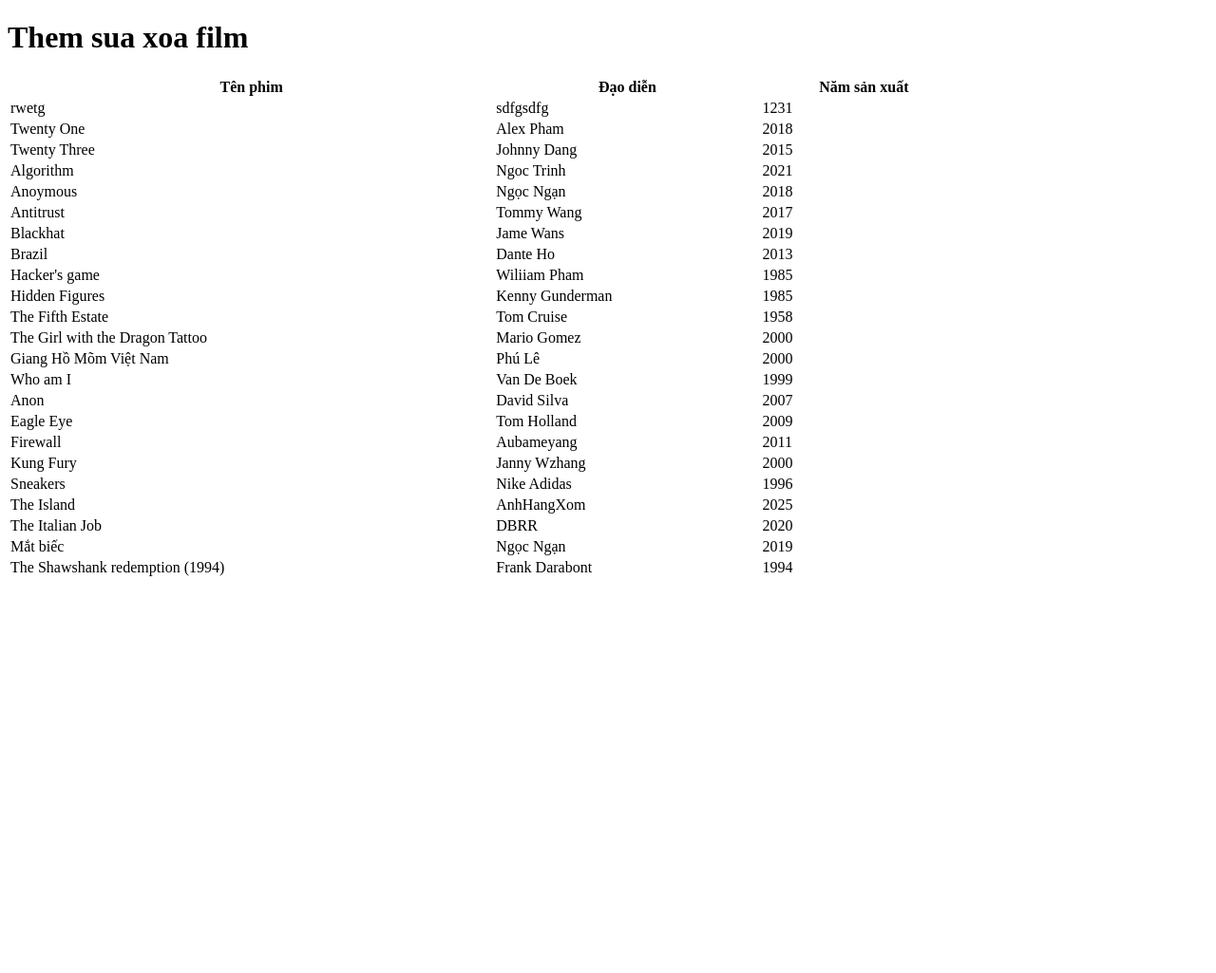
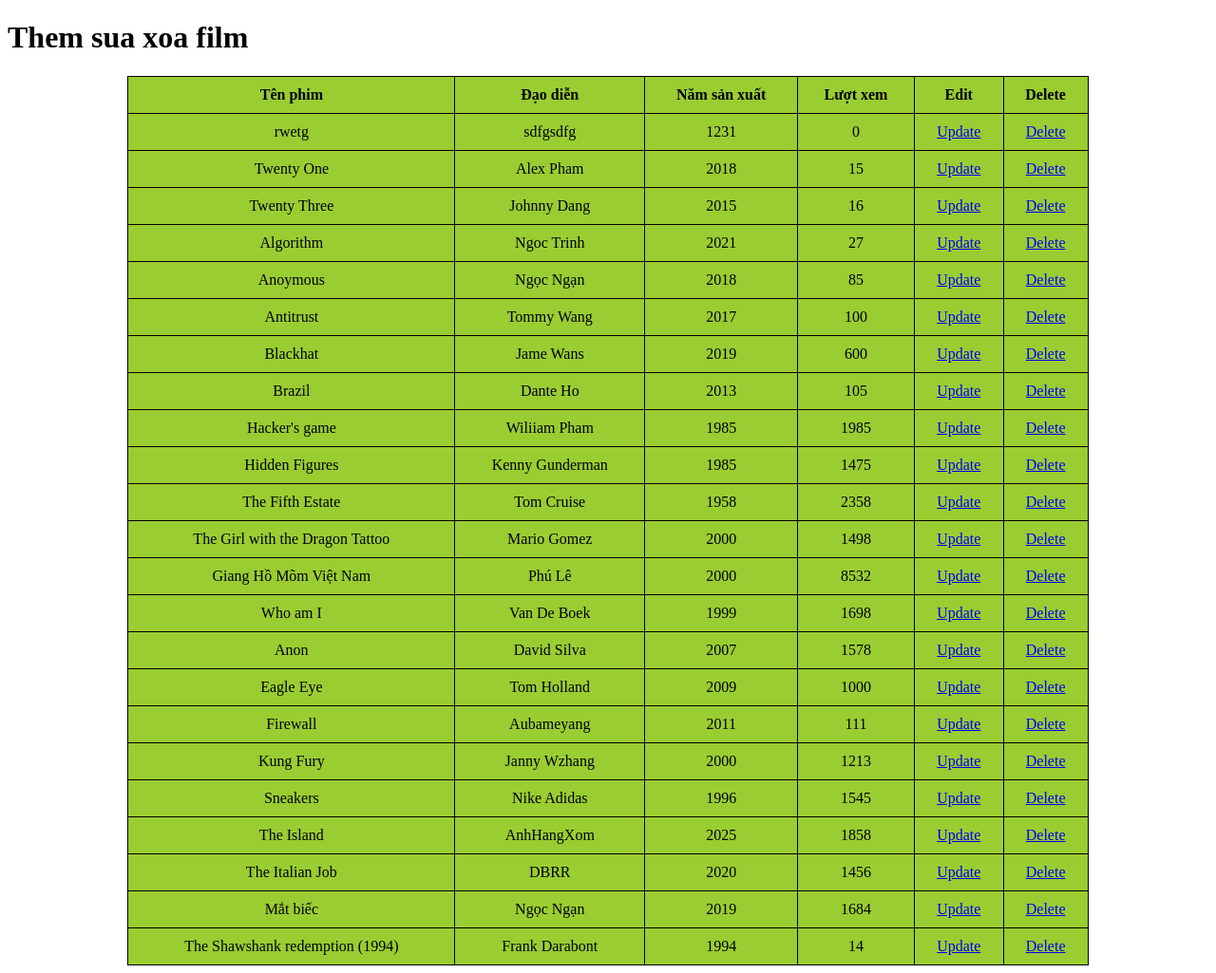
Before and after one commit to LamKeee/Hnam.com, a PHP site: page /admin/index.php in a window 1280 px wide. Shown: the whole page at 95% size. Before the commit the page ends 607 px from the top, so only its background shows below. Run offline with PHP 8.4, Linux system fonts and the light colour scheme; data comes from the database, SQL or seed files in the repository; data that the repository does not hold is empty.

Commit message:
update them,sua,xoa,film

```diff
--- /dev/null
+++ b/admin/dbConn.php
@@ -0,0 +1,14 @@
+<?php
+$servername = "localhost";
+$username = "root";
+$password = "";
+$dbname = "film_test";
+
+// Create connection
+$db = new mysqli($servername, $username, $password, $dbname);
+// Check connection
+if ($db->connect_error) {
+  die("Connection failed: " . $connection_2->connect_error);
+}
+
+?>
--- a/admin/index.php
+++ b/admin/index.php
@@ -1,61 +1,57 @@
-<?php
-$servername = "localhost";
-$username = "root";
-$password = "";
-$dbname = "film_test";
 
-// Create connection
-$connection_2 = new mysqli($servername, $username, $password, $dbname);
-// Check connection
-if ($connection_2->connect_error) {
-  die("Connection failed: " . $connection_2->connect_error);
-}
-
-// sql to delete a record
-$sql_edit_data = "SELECT tenFilm,daoDien,namSanXuat from film ";
-
-if ($connection_2->query($sql_edit_data)== TRUE) {
-  echo "";
-} else {
-  echo "Failed to connect to database: " . $connection_2->error;
-}
-
-$result_data = $connection_2->query($sql_edit_data);
-
-
-$connection_2->close();
-?>
 
 <!doctype html>
 <html>
+<link rel="stylesheet" href="/css/style.css" type="text/css" media="all" />
+
 <head>
     <div>
         <h1>Them sua xoa film</h1>
     </div>
 
 </head>
+
 <body>
 
+
+
+    <div class id="display_film">
         <div class="container">
-<table style="width:80%" >
+
+            <table style="width:80%">
                 <tr>
                     <th>Tên phim</th>
                     <th>Đạo diễn</th>
                     <th>Năm sản xuất</th>
+                    <th>Lượt xem</th>
+                    <th>Edit</th>
+                    <th>Delete</th>
                 </tr>
                 <?php
-            if ($result_data->num_rows > 0) {
-              while ($row = $result_data->fetch_assoc()) {
+                include "dbConn.php";
+                $records=mysqli_query($db,"SELECT tenFilm,daoDien,namSanXuat,luotXem from film");
+                while($data=mysqli_fetch_assoc($records)){
+
                 ?>
+
+
                 <tr>
-    <td><?= $row["tenFilm"] ?></td>
-    <td><?= $row["daoDien"] ?></td>
-    <td><?= $row["namSanXuat"] ?></td>
+                    <td><?= $data["tenFilm"] ?></td>
+                    <td><?= $data["daoDien"] ?></td>
+                    <td><?= $data["namSanXuat"] ?></td>
+                    <td><?= $data["luotXem"] ?></td>
+                    <td><a href="update.php?id=<?php $data['id']; ?>">Update</a></td>
+                    <td><a href="delete.php?id=<?php  $data['id']; ?>">Delete</a></td>
+
                 </tr>
                 <?php
   }
-}?>
+?>
             </table>
         </div>
+    </div>
+
+
 </body>
+
 </html>
--- a/css/style.css
+++ b/css/style.css
@@ -230,3 +230,14 @@ text-align: center;
     width: auto;
     height: auto;
 }
+#display_film .container table{
+    text-align: center;
+    border-collapse: collapse;
+    margin: auto;
+    background-color:yellowgreen
+
+}
+#display_film .container table,th,td{
+    border:1px solid black;
+    padding:10px;
+}
```
Also changed, not shown: admin/delete.php (added, +22 -0 lines), admin/update.php (added, +16 -0 lines). Lines whose indentation alone changed are shown as unchanged.
